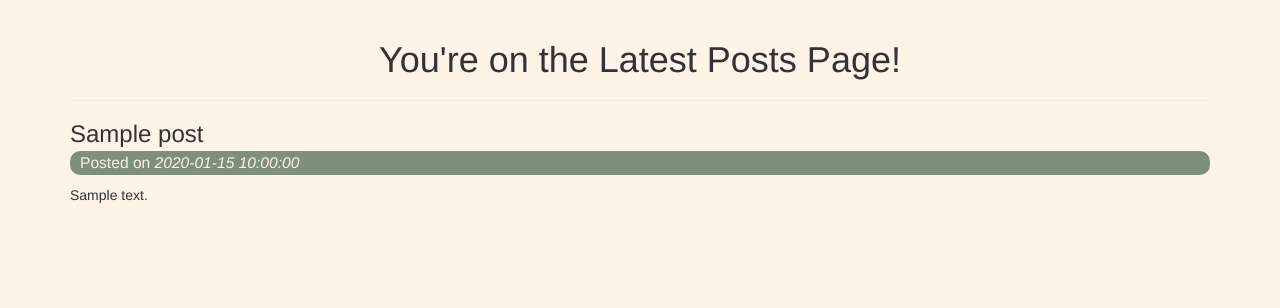
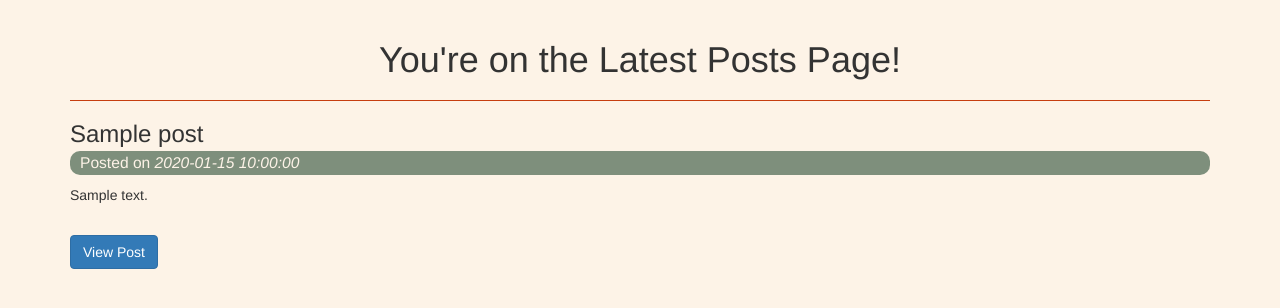
Before and after one commit to jdesoto1618/php_blog_app, a CodeIgniter app: page /php_blog/posts in a window 1280 px wide. Shown: the part 52-360 px from the top of the page. Run offline with CodeIgniter, Linux system fonts and the light colour scheme; tables that the repository leaves empty or names only in its code hold one stand-in row (values such as "Sample post").

Commit message:
adds view for individual posts, back button to all posts, adjusts styling for hr's

```diff
--- a/application/config/routes.php
+++ b/application/config/routes.php
@@ -1,6 +1,8 @@
 <?php
 defined('BASEPATH') OR exit('No direct script access allowed');
 
+// set route for viewing individual posts
+$route['posts/(:any)'] = 'posts/view/$1';
 // set route to view posts. first value in route array is the controller. the first value is also what can be typed in the address bar to route you to the right side of the equals. so, /php_blog/posts routes to /php_blog/posts/index. Either one is correct, but the smaller url looks better and cleaner
 $route['posts'] = 'posts/index';
 // set this any route so you can navigate to /php_blog/about instead of /php_blog/pages/view/about
--- a/application/controllers/Posts.php
+++ b/application/controllers/Posts.php
@@ -10,4 +10,22 @@
 			$this->load->view('posts/index', $data);
 			$this->load->view('templates/footer');
     }
+
+    // set the view for each post
+    public function view($slug = null){
+      // get the post from the database according to the slug
+      $data['post'] = $this->post_model->get_posts($slug);
+
+      // page not found for viewing nonexistent post
+      if(empty($data['post'])){
+        show_404();
+      }
+
+      // title for each post, show this on posts/view once the button is clicked
+      $data['title'] = $data['post']['title'];
+      // load header, footer, and view page on posts/view
+      $this->load->view('templates/header');
+			$this->load->view('posts/view', $data);
+			$this->load->view('templates/footer');
+    }
   }
--- a/application/views/posts/index.php
+++ b/application/views/posts/index.php
@@ -1,9 +1,12 @@
 <h1 class="text-center">You're on the <?= $title ?> Page!</h1>
-<hr>
+<hr class="horizontal">
 <!-- loop through each post -->
 <?php foreach ($posts as $post) : ?>
   <!-- post title. also get the post date and display it next to the title -->
   <h3><?= $post['title']?> <small class="post_date">Posted on <em><?= $post['created_at']?></em></small></h3>
   <!-- post body -->
   <p><?= $post['body']?></p>
+  <br>
+  <!-- link to view a specific post. use site_url so the address becomes /php_blog/posts/slugname -->
+  <p><a class="btn btn-primary" href="<?= site_url('/posts/'.$post['slug']); ?>">View Post</a></p>
 <?php endforeach; ?>
--- a/assets/css/main.css
+++ b/assets/css/main.css
@@ -18,3 +18,8 @@ body {
   color: #FDF3E7;
   border-radius: 10px;
 }
+
+/* set style for hr's */
+.horizontal {
+  border-top: 1px solid #C63D0F;
+}
```
Also changed, not shown: application/views/posts/view.php (added, +7 -0 lines).
